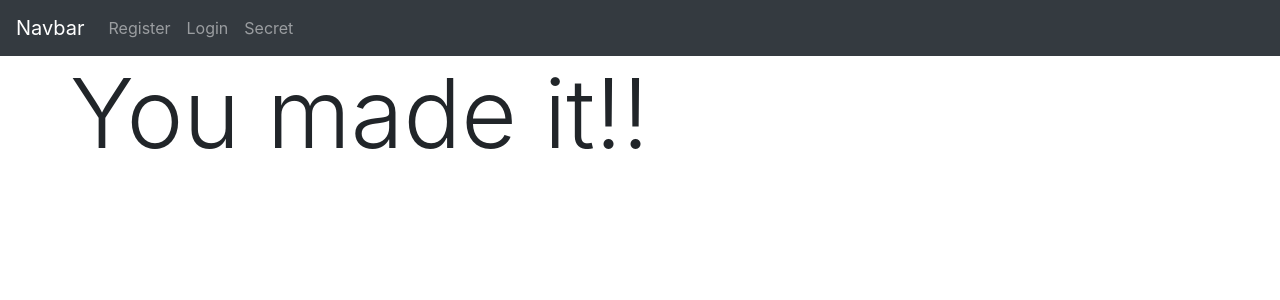
After one commit to Hailaix/Unit24, a Flask app: page /secret in a window 1280 px wide. The commit adds this page. Shown: the top 300 px of the page. Run offline with Flask 2, Linux system fonts and the light colour scheme; the visitor is signed in with stand-in values (Sample User, id 1).

Commit message:
24.4 parts 3 and 4 reasonably complete, authenticating access to secret

```diff
--- a/loginapp/app.py
+++ b/loginapp/app.py
@@ -1,12 +1,13 @@
-from flask import Flask, render_template, redirect
-from models import db, connect_db
+from flask import Flask, render_template, redirect, session, flash
+from models import db, connect_db, User
 from flask_debugtoolbar import DebugToolbarExtension
-from forms import RegisterForm
+from forms import RegisterForm, LoginForm
 
 app = Flask(__name__)
-app.config['SQLALCHEMY_DATABASE_URI'] = 'postgresql:///cupcakes'
+app.config['SQLALCHEMY_DATABASE_URI'] = 'postgresql:///loginapp'
 app.config['SQLALCHEMY_TRACK_MODIFICATIONS'] = False
 app.config['SQLALCHEMY_ECHO'] = True
+app.config['DEBUG_TB_INTERCEPT_REDIRECTS'] = False
 app.config['SECRET_KEY'] = "secretlogins"
 debug = DebugToolbarExtension(app)
 
@@ -19,6 +20,52 @@ def index_page():
 
 @app.route("/register", methods=["GET", "POST"])
 def register_page():
-    """serves register form and handles registration"""
+    """register form and handler"""
     form = RegisterForm()
+    if form.validate_on_submit():
+        uname = form.username.data
+        pwd = form.password.data
+        email = form.email.data
+        fname = form.first_name.data
+        lname = form.last_name.data
+        new_user = User.register(uname, pwd, email, fname, lname)
+
+        db.session.add(new_user)
+        db.session.commit()
+
+        session["username"] = new_user.username
+
+        return redirect("/secret")
+
     return render_template("register_form.html", form=form)
+
+@app.route("/login", methods=["GET", "POST"])
+def login_page():
+    """login form and handler"""
+    form = LoginForm()
+    if form.validate_on_submit():
+        uname = form.username.data
+        pwd = form.password.data
+
+        user = User.authenticate(uname,pwd)
+        if user:
+            session["username"] = user.username
+            return redirect("/secret")
+        else:
+            form.username.errors = ["Invalid username or password"]
+
+    return render_template("login_form.html", form=form)
+
+@app.route("/logout")
+def logout():
+    """removes the user from the session"""
+    session.pop("username")
+    return redirect("/")
+
+@app.route("/secret")
+def secret_route():
+    """the secret page"""
+    if "username" not in session:
+        flash("You must be logged in to view the secret page", "warning")
+        return redirect("/")
+    return render_template("secret.html")
--- a/loginapp/forms.py
+++ b/loginapp/forms.py
@@ -22,3 +22,8 @@ class RegisterForm(FlaskForm):
     last_name = StringField("Last Name",
     validators=[InputRequired(),
     Length(min=1, max=30, message="last name cannot be longer than 30 characters")])
+
+class LoginForm(FlaskForm):
+    """form to login a user"""
+    username = StringField("Username")
+    password = PasswordField("Password")
--- a/loginapp/models.py
+++ b/loginapp/models.py
@@ -21,7 +21,7 @@ class User(db.Model):
 
     @classmethod
     def register(cls, uname, pwd, email, fname, lname):
-        """return a new user (encrypted pass)"""
+        """return a new user (encrypted pwd)"""
         hashpass = bcrypt.generate_password_hash(pwd)
         # Convert from bytestring to utf8 string
         utf8_pass = hashpass.decode("utf8")
--- a/loginapp/templates/base.html
+++ b/loginapp/templates/base.html
@@ -20,7 +20,7 @@
 
 <body>
     <nav class="navbar navbar-expand-lg navbar-dark bg-dark">
-        <a class="navbar-brand" href="#">Navbar</a>
+        <a class="navbar-brand" href="/">Navbar</a>
         <button class="navbar-toggler" type="button" data-toggle="collapse" data-target="#navbar">
           <span class="navbar-toggler-icon"></span>
         </button>
--- /dev/null
+++ b/loginapp/templates/secret.html
@@ -0,0 +1,13 @@
+{% extends 'base.html' %}
+
+{% block title %}
+Secret Page
+{% endblock %}
+
+{% block body %}
+<div class="row">
+    <div class="display-1">
+        You made it!!
+    </div>
+</div>
+{% endblock %}
```
Also changed, not shown: loginapp/templates/login_form.html (added, +41 -0 lines).
